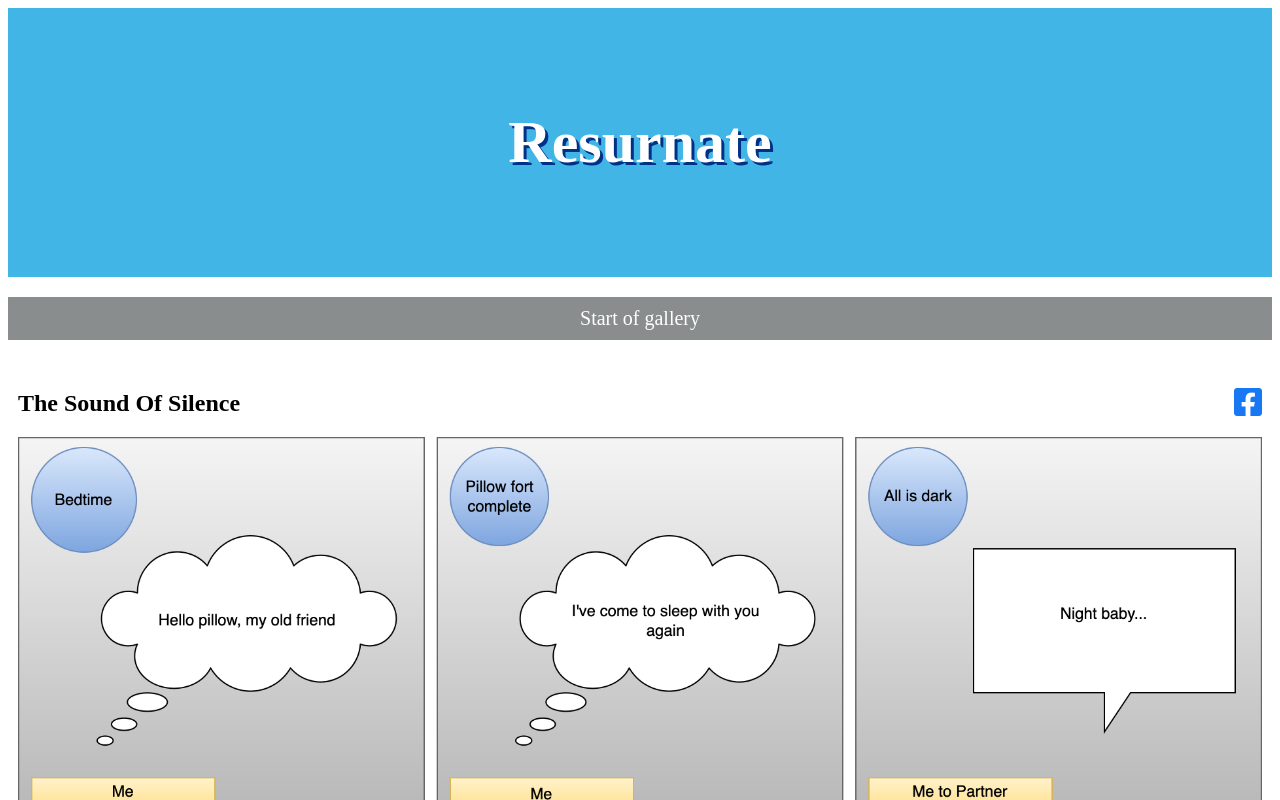
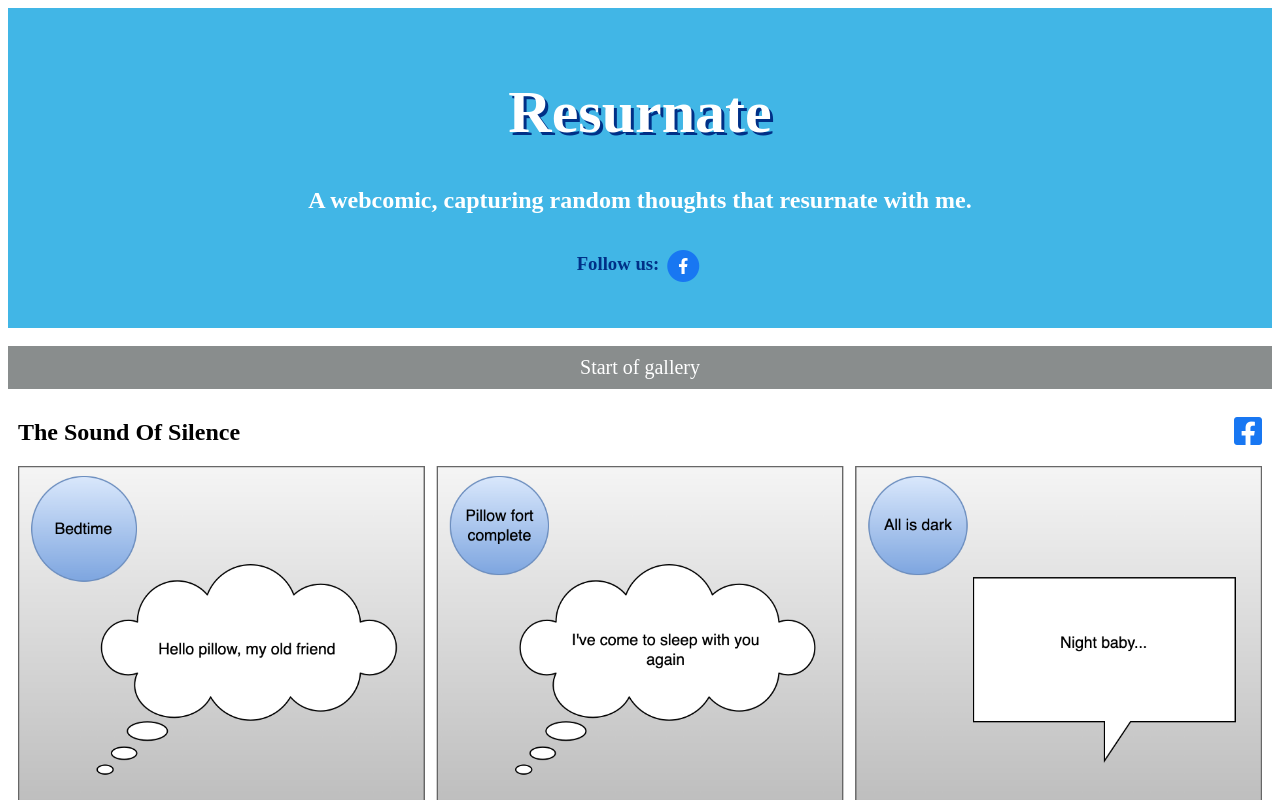
Before and after one commit to resurnate/resurnate.github.io, a plain HTML site: page index.html in a window 1280 px wide. Shown: the top 800 px of the page. Drawn offline with Linux system fonts and the light colour scheme.

Commit message:
Follow me if you dare

```diff
--- a/css/resurnate.main.css
+++ b/css/resurnate.main.css
@@ -1,18 +1,32 @@
-.header {
+#header {
   background: #41b6e6;
   color: white;
-  font-size: 30px;
-  padding: 60px;
+  padding: 30px;
   text-align: center;
+}
+
+.title {
+  font-size: 60px;
   text-shadow: 3px 3px #003087;
 }
 
-h1 {
-  text-align: center;
+.caption {
+}
+
+.follow h3,p {
+  display: inline-block;
+  color: #003087;
+}
+
+#gallery {
 }
 
 .galleryStrip div {
   padding: 10px;
+}
+
+.galleryStrip h2,p {
+  display: inline-block;
 }
 
 .stripHeader h2 {
@@ -20,7 +34,6 @@ h1 {
 }
 
 .stripHeader p {
-  display: inline-block;
   float: right;
 }
 
@@ -33,16 +46,18 @@ h1 {
   color: #41b6e6;
 }
 
-.stripQuote p {
+.stripQuote span {
   text-align: justify;
   text-justify: inter-word;
 }
 
-.galleryBoundary p {
+.galleryBoundary {
   background: #898d8d;
+  padding: 10px;
+  text-align: center;
+}
+
+.galleryBoundary span {
   color: white;
   font-size: 20px;
-  padding: 10px;
-  text-align: center;
-  max-width: 100%;
 }
--- a/index.html
+++ b/index.html
@@ -8,7 +8,7 @@
   <meta property="og:type" content="website">
   <meta property="og:title" content="Resurnate">
   <meta property="og:image" content="https://www.resurnate.com/img/2023002.png">
-  <meta property="og:description" content="A play on random thoughts that resonate - ahem, resurate - with me.">
+  <meta property="og:description" content="A webcomic, capturing random thoughts that resurnate with me.">
   <title>Resurnate</title>
   <link rel="stylesheet" href="/css/resurnate.main.css">
   <link rel="stylesheet" href="/assets/fontawesome/css/fontawesome.css">
@@ -18,8 +18,20 @@
 <body onload="loadGalleryStrips()" onscroll="loadMoreGalleryStrips()">
   <div id="fb-root"></div>
   <script async defer crossorigin="anonymous" src="https://connect.facebook.net/en_US/sdk.js#xfbml=1&version=v16.0" nonce="XwIxAD3s"></script>
-  <div class="header">
-    <h1>Resurnate</h1>
+  <div id="header">
+    <h1 class="title">Resurnate</h1>
+    <h2 class="caption">A webcomic, capturing random thoughts that resurnate with me.</h2>
+    <div class="follow">
+      <h3>Follow us:</h3>
+      <p>
+        <a href="https://www.facebook.com/resurnate" target="blank_">
+          <span class="fa-stack">
+            <i class="fa-solid fa-circle fa-stack-2x" style="color: #1877F2"></i>
+            <i class="fa-brands fa-facebook-f fa-stack-1x" style="color: white"></i>
+          </span>
+        </a>
+      </p>
+    </div>
   </div>
   <div id="gallery"></div>
   <script type="text/javascript" src="/js/resurnate.main.js"></script>
--- a/js/resurnate.main.js
+++ b/js/resurnate.main.js
@@ -30,8 +30,7 @@ function loadStripDiv(index) {
     let headerPElement = document.createElement('p');
     let headerAElement = document.createElement('a');
     headerAElement.target = '_blank';
-    let urlFacebook = 'https://www.facebook.com/sharer/sharer.php?u=https%3A%2F%2Fwww.resurnate.com%2Fcomic%2F'+strip.id+'&amp;src=sdkpreparse';
-    headerAElement.href = urlFacebook;
+    headerAElement.href = 'https://www.facebook.com/sharer/sharer.php?u=https%3A%2F%2Fwww.resurnate.com%2Fcomic%2F'+strip.id+'&amp;src=sdkpreparse';
     let headerIElement = document.createElement('i');
     headerIElement.className = 'fa-brands fa-facebook-square fa-2x';
     headerIElement.style = 'color: #1877F2';
@@ -53,9 +52,9 @@ function loadStripDiv(index) {
     let quoteIElement = document.createElement('i');
     quoteIElement.className = 'fa-solid fa-quote-left fa-3x fa-border fa-pull-left';
     quoteDivElement.append(quoteIElement);
-    let quotePElement = document.createElement('p');
-    quotePElement.innerHTML = strip.description;
-    quoteDivElement.append(quotePElement);
+    let quoteSpanElement = document.createElement('span');
+    quoteSpanElement.innerHTML = strip.description;
+    quoteDivElement.append(quoteSpanElement);
     divElement.append(quoteDivElement);
     return divElement;
   }
@@ -151,14 +150,17 @@ function loadGalleryBoundary(isStart) {
     let divElement = document.createElement('div');
     divElement.id = boundaryElementId;
     divElement.className = galleryElementId + 'Boundary';
-    let pElement = document.createElement('p');
-    divElement.append(pElement);
+    let spanElement = document.createElement('span');
+    divElement.append(spanElement);
     let galleryElement = document.getElementById(galleryElementId);
+    let brElement = document.createElement('br');
     if (isStart) {
-      pElement.innerText = 'Start of gallery';
+      spanElement.innerText = 'Start of gallery';
       galleryElement.prepend(divElement);
+      galleryElement.prepend(brElement);
     } else {
-      pElement.innerText = 'End of gallery';
+      spanElement.innerText = 'End of gallery';
+      galleryElement.append(brElement);
       galleryElement.append(divElement);
     }
   }
```
Also changed, not shown: comic/2023001.html (+14 -2 lines), comic/2023002.html (+14 -2 lines).
